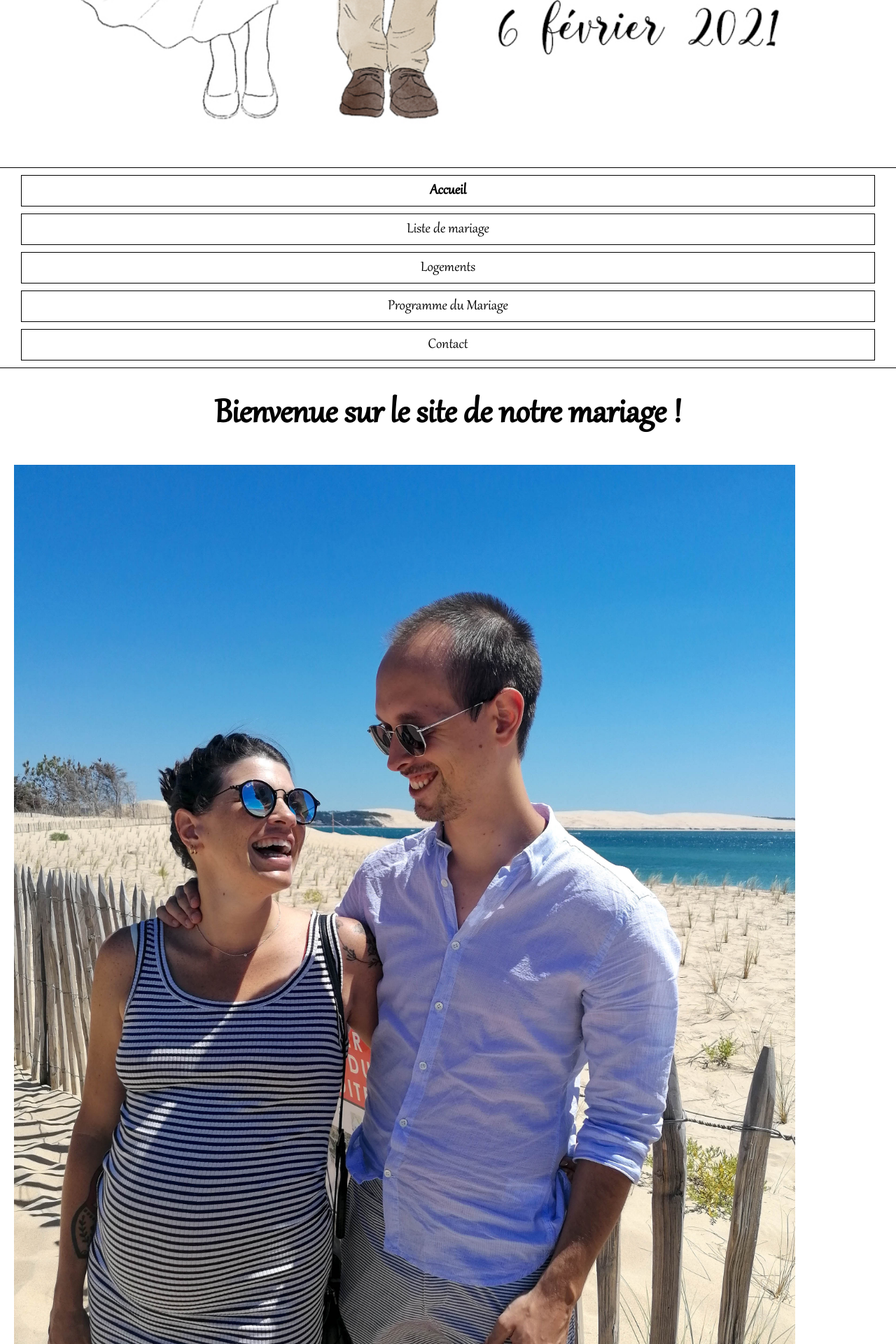
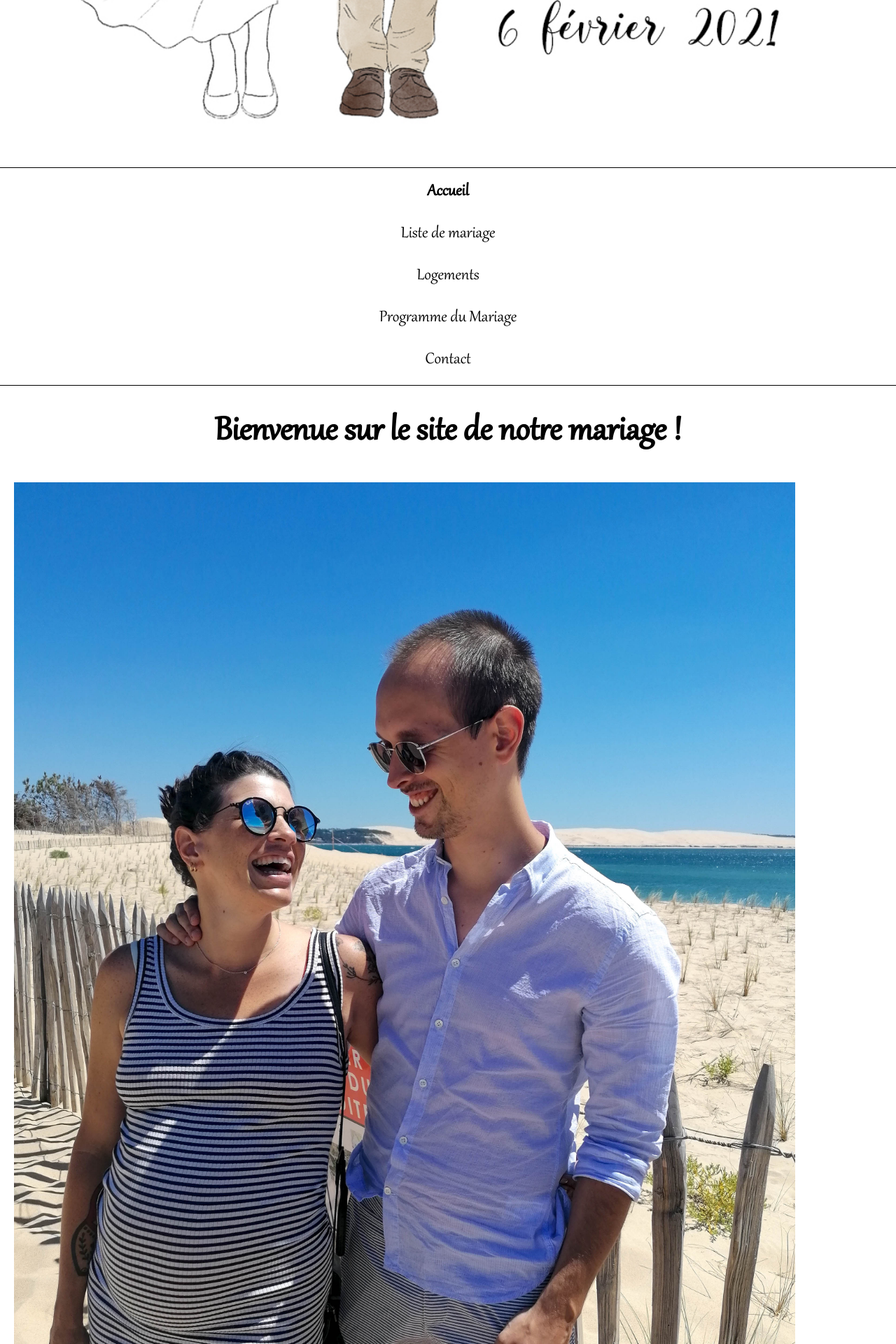
Before and after one commit to Germinal-A/Site-du-Mariage-de-Julia-et-Germain, a Jekyll site: the page built from index.md, in a window 1280 px wide. Shown: the part 483-2403 px from the top of the page at 70% size. Built offline with Jekyll 4.4.1, drawn with Linux system fonts in a browser that asks for light colours.

Commit message:
Update main.scss

```diff
--- a/_sass/main.scss
+++ b/_sass/main.scss
@@ -59,7 +59,7 @@ nav {
   border-top: 1px solid black;
   border-bottom: 1px solid black;
   padding: 0px;
-  font-size: 1.05em;
+  font-size: 1.2em;
   ul {
     display: flex;
     list-style-type: none;
@@ -69,7 +69,7 @@ nav {
   ul a {
     flex: auto;
     text-align: center;
-    border: 1px solid black;
+    border: 0px solid black;
     margin: 5px 25px;
     padding: 2px;
     li.active {
```
